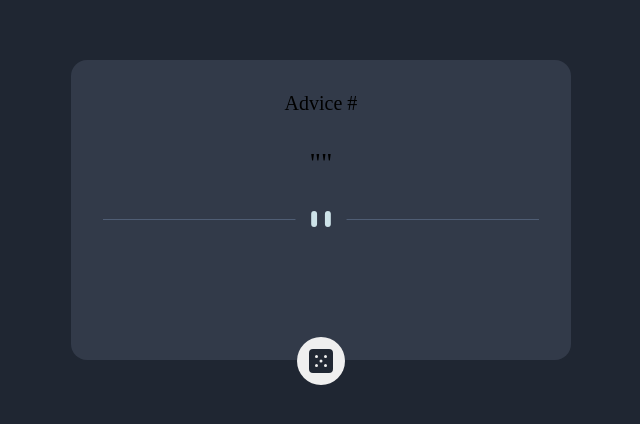
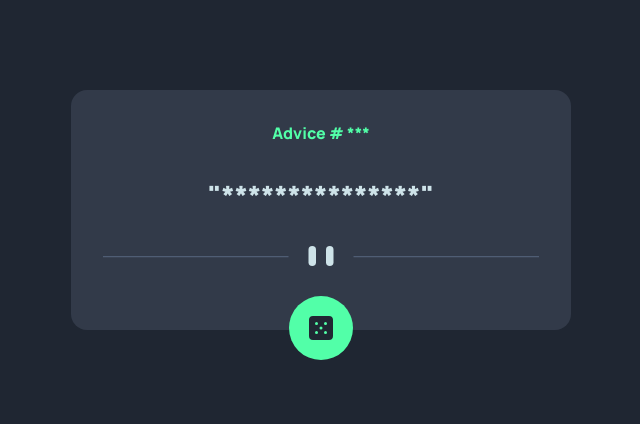
Before and after one commit to otaviohenrique1/advice-generator-app-main, a plain HTML site: page index.html in a window 1280 px wide. Shown: the part 190-614 px from the top of the page, without its empty margins (319-959 px from the left). Drawn offline with Linux system fonts and the light colour scheme; no server answers.

Commit message:
commit 2

```diff
--- a/index.html
+++ b/index.html
@@ -7,6 +7,11 @@
   <link rel="icon" type="image/png" sizes="32x32" href="./images/favicon-32x32.png">
 
   <title>Frontend Mentor | Advice generator app</title>
+
+  <link rel="preconnect" href="https://fonts.googleapis.com">
+  <link rel="preconnect" href="https://fonts.gstatic.com" crossorigin>
+  <link href="https://fonts.googleapis.com/css2?family=Manrope:wght@800&display=swap" rel="stylesheet">
+
   <link rel="stylesheet" href="styles/reset.css">
   <link rel="stylesheet" href="styles/styles.css">
   <!-- Feel free to remove these styles or customise in your own stylesheet 👍 -->
@@ -19,8 +24,8 @@
   <main class="slip">
     <p class="slip__id">Advice # <span id="slip_id"></span></p>
     <p class="slip__advice">"<span id="slip_advice"></span>"</p>
-    <img src="images/pattern-divider-desktop.svg" alt="pattern divider desktop" class="slip__pattern-divider">
-    <button class="slip__dice">
+    <div class="slip__pattern-divider"></div>
+    <button class="slip__dice" id="slip_dice">
       <img src="images/icon-dice.svg" alt="dice">
     </button>
   </main>
--- a/js/main.js
+++ b/js/main.js
@@ -1,12 +1,32 @@
 const slipId = document.getElementById("slip_id");
 const slip_advice = document.getElementById("slip_advice");
+const slip_dice = document.getElementById("slip_dice");
+
+let id = "";
+let advice = "";
 
 async function logMovies() {
   const response = await fetch("https://api.adviceslip.com/advice");
   const adviceslip = await response.json();
   const item = adviceslip.slip;
-  slipId.innerHTML = item.id;
-  slip_advice.innerHTML = item.advice;
+
+  id = item.id
+  advice = item.advice
+
+  slipId.innerHTML = id;
+  slip_advice.innerHTML = advice;
 }
 
-logMovies();
+if (id === "" && advice === "") {
+  slipId.innerHTML = "***";
+  slip_advice.innerHTML = "***************";
+}
+
+slip_dice.addEventListener("click", () => {
+  logMovies();
+})
+
+// const teste = { slip: { id: 222, advice: "Respect other people's opinions, even when they differ from your own." } }
+
+// slipId.innerHTML = teste.slip.id;
+// slip_advice.innerHTML = teste.slip.advice;
--- a/styles/styles.css
+++ b/styles/styles.css
@@ -13,54 +13,68 @@ body {
   width: 100vw;
   height: 100vh;
   background-color: var(--dark-blue);
+  font-family: 'Manrope', sans-serif;
 }
 
 .slip {
   width: 500px;
-  height: 300px;
+  height: auto;
   background-color: var(--dark-grayish-blue);
   display: flex;
-  justify-content: start;
+  justify-content: space-between;
   align-items: center;
   flex-direction: column;
   gap: 2rem;
-  padding: 2rem;
+  padding: 2rem 2rem 4rem 2rem;
   box-sizing: border-box;
   border-radius: 1rem;
   position: relative;
 }
 
 .slip__id {
-  font-size: 1.25rem;
+  color: var(--neon-green);
 }
 
 .slip__advice {
   font-size: 28px;
   text-align: center;
+  color: var(--light-cyan);
+  font-weight: 800;
 }
 
 .slip__pattern-divider {
   width: 100%;
+  background-image: url("../images/pattern-divider-desktop.svg");
+  background-size: cover;
+  background-position: center;
+  background-repeat: no-repeat;
+  height: 20px;
 }
 
 .slip__dice {
-  position: absolute;
-  bottom: -25px;
-  width: 3rem;
-  height: 3rem;
   display: flex;
   align-items: center;
   justify-content: center;
+  position: absolute;
+  bottom: -30px;
+  width: 4rem;
+  height: 4rem;
   border-radius: 100px;
   border: 0;
+  cursor: pointer;
+  background-color: var(--neon-green);
 }
 
 @media screen and (max-width: 600px) {
-  body {
+  /* body {
     align-items: start;
   }
 
   .slip {
     margin-top: 10%;
+  } */
+
+  .slip__pattern-divider {
+    background-image: url("../images/pattern-divider-mobile.svg");
   }
 }
```
